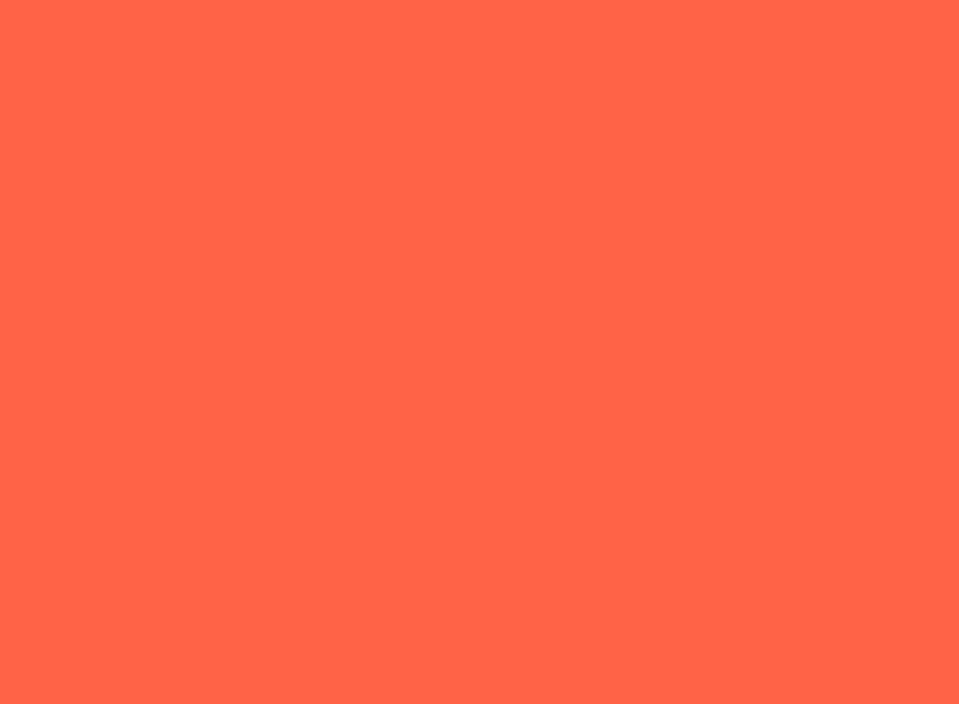
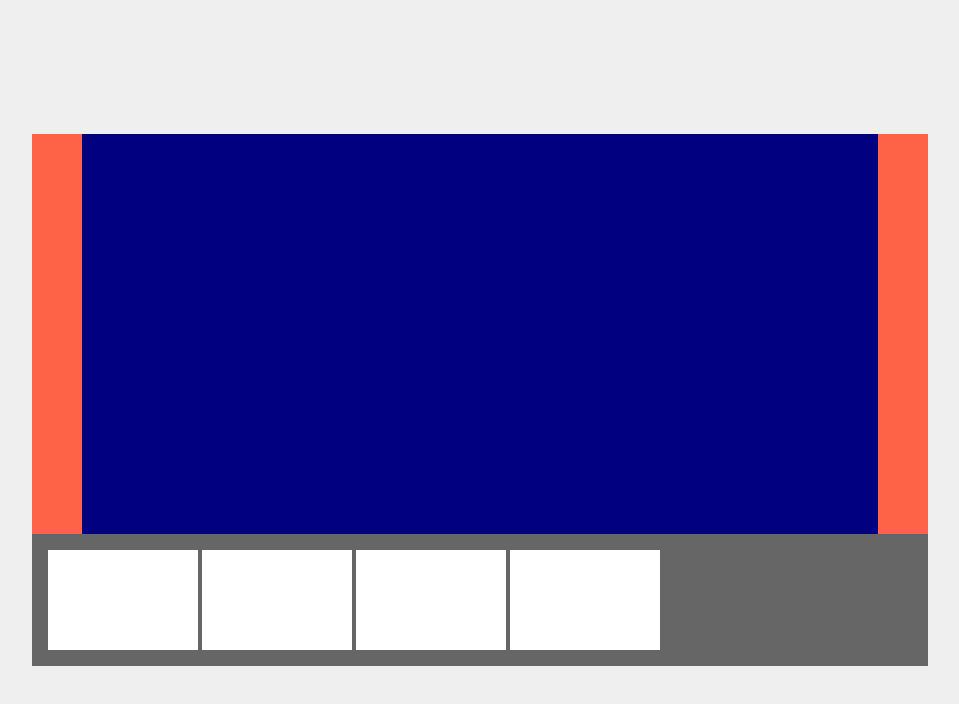
Before and after one commit to green-fox-academy/ca-image-gallery, a plain HTML site: page index.html in a window 1280 px wide. Shown: the whole page, without its empty margins (160-1119 px from the left). Drawn offline with Linux system fonts and the light colour scheme.

Commit message:
feat(gallery): CSS/HTML prototype ready

```diff
--- a/css/main.css
+++ b/css/main.css
@@ -1,4 +1,65 @@
+* {
+	margin: 0;
+	padding: 0;
+}
+
+body, html {
+	background: #efefef;
+	height: 100%;
+}
 
 body {
+	display: flex;
+	align-items: center;
+	justify-content: center;
+}
+
+.gallery {
+	width: 70vw;
+	height: 50vh;
+	margin: auto;
+	background: #ccc;
+	display: flex;
+}
+
+.image {
+	background: navy;
+	position: relative;
+	flex: 1 1 100%;
+	overflow: hidden;
+}
+
+.image div {
+	background: rgba(0,0,0,0.5);
+	color: #fff;
+	padding: 1rem;
+	position: absolute;
+	left: 0;
+	bottom: 0;
+	transform: translateY(100%);
+	transition: 0.3s all ease;
+}
+
+.image:hover div {
+	transform: translateY(0%);
+}
+
+.left, .right {
+	flex: 0 0 50px;
 	background: tomato;
 }
+
+/* THUMBNAIL SECTION */
+
+.thumbnails {
+	background: #666;
+	height: 100px;
+	padding: 1rem;
+}
+
+.thumbnails div {
+	width: 150px;
+	height: 100%;
+	background: #fff;
+	display: inline-block;
+}
--- a/index.html
+++ b/index.html
@@ -5,6 +5,27 @@
 	<link rel="stylesheet" type="text/css" href="css/main.css">
 </head>
 <body>
+	<main>
+		<section class="gallery">
+			<article class="action left"></article>
+			<article class="image">
+				<div>
+					<h1>Tokyo cats rulz</h1>
+					<p>Lorem ipsum dolor sit amet, consectetur adipisicing elit, sed do eiusmod
+					tempor incididunt ut labore et dolore magna aliqua. Ut enim ad minim veniam,
+					quis nostrud exercitation ullamco laboris nisi ut aliquip ex ea commodo
+					consequat.</p>
+				</div>
+			</article>
+			<article class="action right"></article>
+		</section>
+		<section class="thumbnails">
+			<div></div>
+			<div></div>
+			<div></div>
+			<div></div>
+		</section>
+	</main>
 
 <script type="text/javascript" src="js/app.js"></script>
 </body>
```
